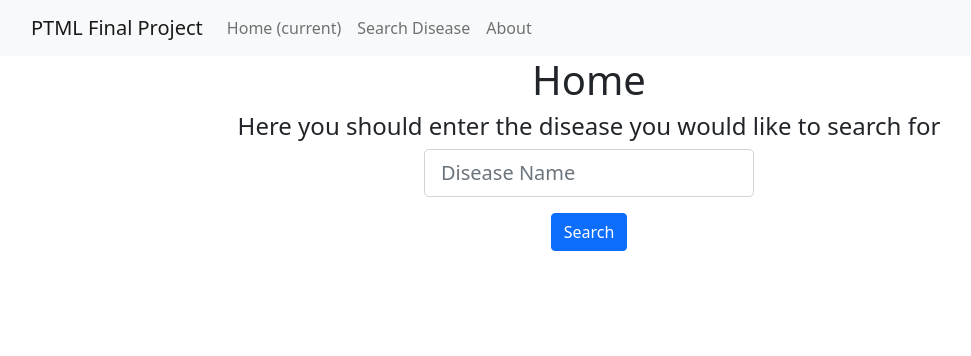
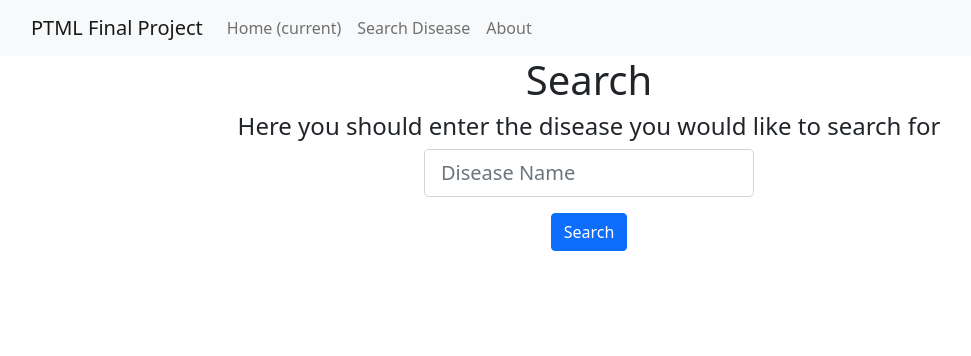
Before and after one commit to idan57/PTML-Final_Proj, a Flask app: page /SearchDisease in a window 1280 px wide. Shown: the top 356 px of the page, without its empty margins (51-1022 px from the left). Run offline with Flask 2, Linux system fonts and the light colour scheme; parts of the project's set-up code (start-up, migrations or seed data) failed here and were passed over.

Commit message:
fix search page title

```diff
--- a/flask_app/templates/search.html
+++ b/flask_app/templates/search.html
@@ -3,7 +3,7 @@
 {{ super() }}
 <script src="/static/main.js"></script>
 {% endblock %}
-{% block title %} Home {% endblock %}
+{% block title %} Search {% endblock %}
 {% block content %}
     <div class="d-flex justify-content-center">
         <h4>Here you should enter the disease you would like to search for</h4>
--- a/flask_app/templates/search_result.html
+++ b/flask_app/templates/search_result.html
@@ -3,7 +3,7 @@
 {{ super() }}
 <script src="/static/main.js"></script>
 {% endblock %}
-{% block title %} Home {% endblock %}
+{% block title %} Search Result {% endblock %}
 {% block content %}
     {% if invalid_disease %}
         <h3>The value required is not available: <b>{{ invalid_disease }}</b></h3>
```
